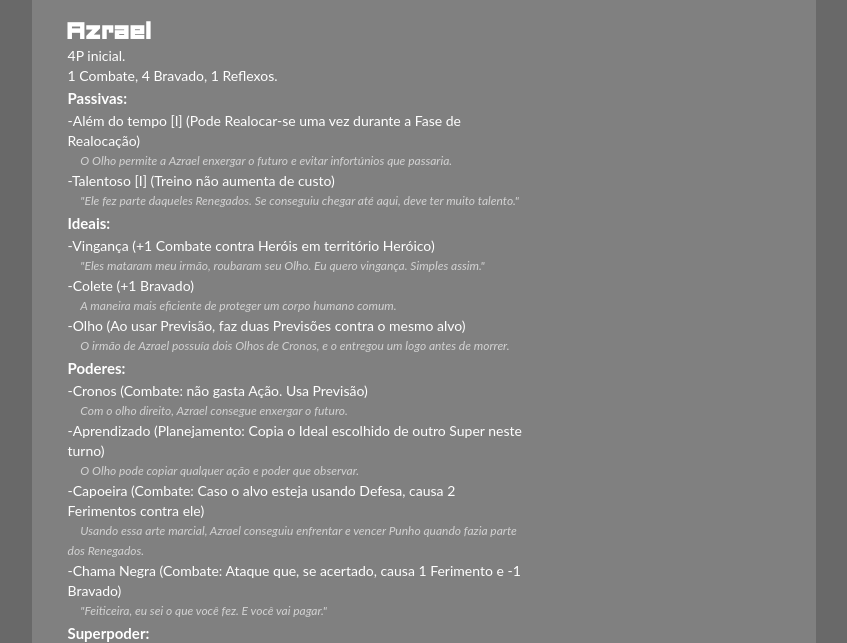
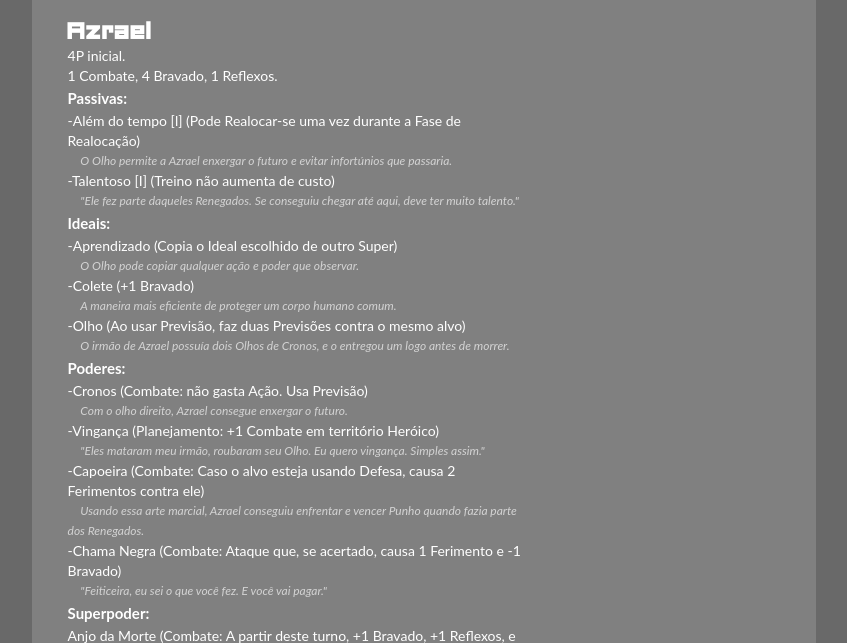
Before and after one commit to MisterProjectLC/AutropolisSite, a Django app: page /autropolis/villains in a window 1280 px wide; the page is wider, and only the part inside the window is pictured. Shown: the part 5857-6500 px from the top of that part, without its empty margins (232-1079 px from the left). Run offline with Django 3.2, Linux system fonts and the light colour scheme.

Commit message:
azrael rework

```diff
--- a/autropolis_map/templates/villains.html
+++ b/autropolis_map/templates/villains.html
@@ -264,8 +264,8 @@
         -Talentoso [I] (Treino não aumenta de custo)<br>
         <i>"Ele fez parte daqueles Renegados. Se conseguiu chegar até aqui, deve ter muito talento."<br></i>
         <strong>Ideais:</strong><br>
-        -Vingança (+1 Combate contra Heróis em território Heróico)<br>
-        <i>"Eles mataram meu irmão, roubaram seu Olho. Eu quero vingança. Simples assim."<br></i>
+        -Aprendizado (Copia o Ideal escolhido de outro Super)<br>
+        <i>O Olho pode copiar qualquer ação e poder que observar.<br></i>
         -Colete (+1 Bravado)<br>
         <i>A maneira mais eficiente de proteger um corpo humano comum.<br></i>
         -Olho (Ao usar Previsão, faz duas Previsões contra o mesmo alvo)<br>
@@ -273,8 +273,8 @@
         <strong>Poderes:</strong><br>
         -Cronos (Combate: não gasta Ação. Usa Previsão)<br>
         <i>Com o olho direito, Azrael consegue enxergar o futuro.<br></i>
-        -Aprendizado (Planejamento: Copia o Ideal escolhido de outro Super neste turno)<br>
-        <i>O Olho pode copiar qualquer ação e poder que observar.<br></i>
+        -Vingança (Planejamento: +1 Combate em território Heróico)<br>
+        <i>"Eles mataram meu irmão, roubaram seu Olho. Eu quero vingança. Simples assim."<br></i>
         -Capoeira (Combate: Caso o alvo esteja usando Defesa, causa 2 Ferimentos contra ele)<br>
         <i>Usando essa arte marcial, Azrael conseguiu enfrentar e vencer Punho quando fazia parte dos Renegados.<br></i>
         -Chama Negra (Combate: Ataque que, se acertado, causa 1 Ferimento e -1 Bravado)<br>
```
